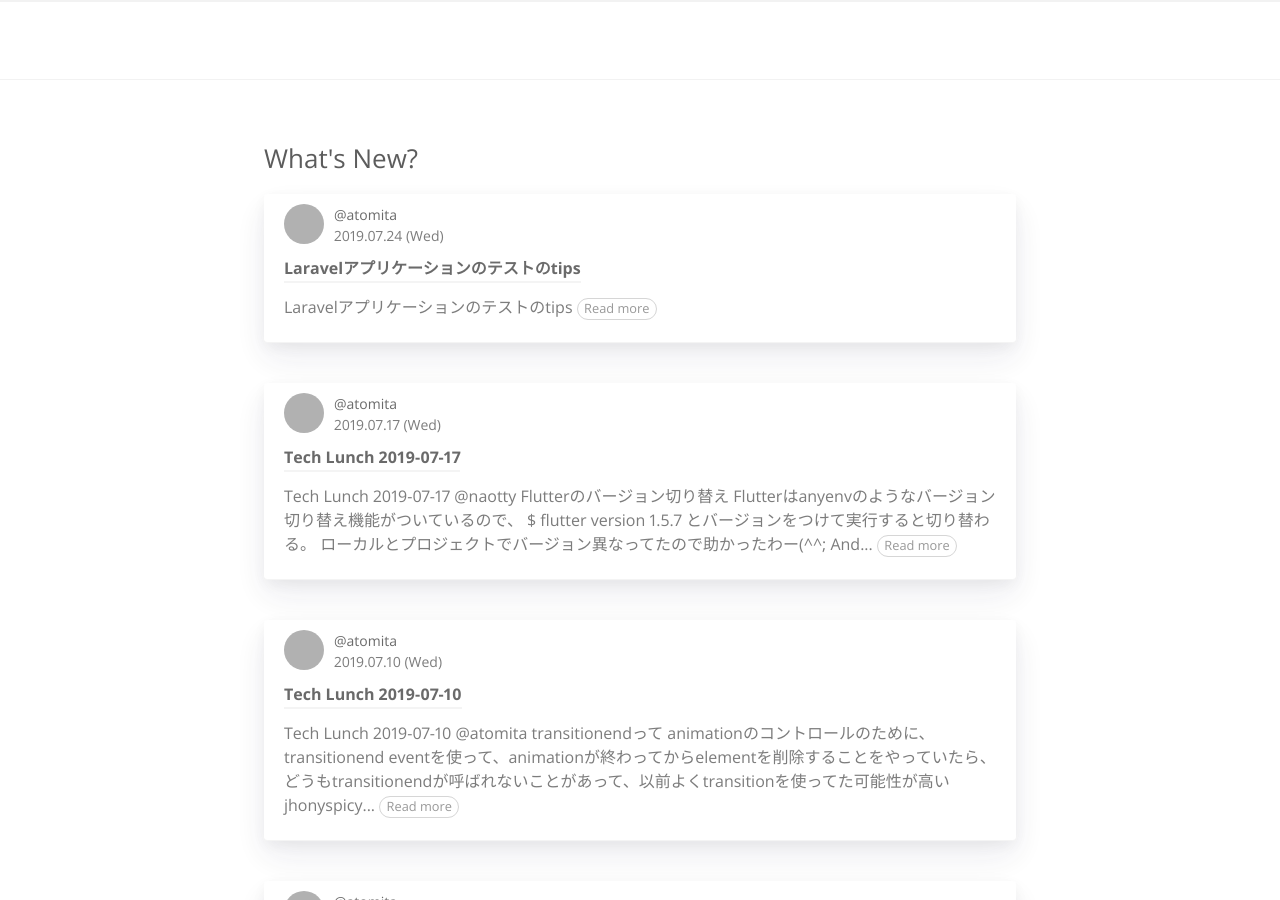
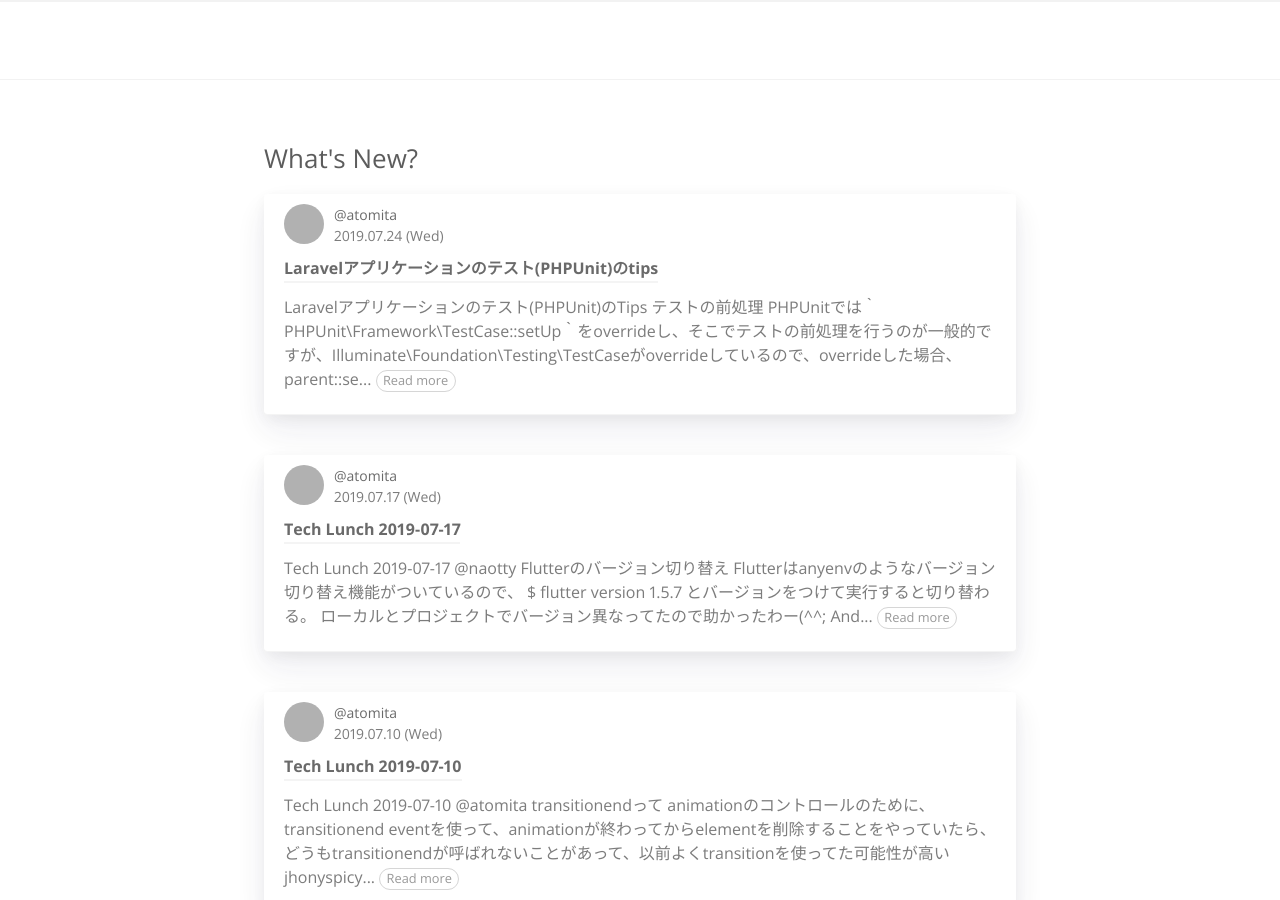
Before and after one commit to RyukyuInteractive/tech.ryukyu-i.co.jp, a Jekyll site: the page built from index.html, in a window 1280 px wide and 900 px high. Built offline with Jekyll 4.4.1, drawn with Linux system fonts in a browser that asks for light colours; a script that is not in the unit is left out; the list of posts is cut into pages by our own code; some of the changed lines change nothing that is shown; grey boxes are pictures that could not be loaded.

Commit message:
Update 2019-07-24-tips-for-testing-laravel-application.md

````diff
--- a/_posts/2019-07-24-tips-for-testing-laravel-application.md
+++ b/_posts/2019-07-24-tips-for-testing-laravel-application.md
@@ -1,10 +1,147 @@
 ---
 layout: post
-title:  'Laravelアプリケーションのテストのtips'
-date:   2019-07-24 13:00:00 +0900
+title:  'Laravelアプリケーションのテスト(PHPUnit)のtips'
+date:   2019-07-24 18:30:00 +0900
 comments: true
 author: atomita
 typora-root-url: ..
 ---
 
-# Laravelアプリケーションのテストのtips
+# Laravelアプリケーションのテスト(PHPUnit)のTips
+
+## テストの前処理
+PHPUnitでは｀PHPUnit\Framework\TestCase::setUp｀をoverrideし、そこでテストの前処理を行うのが一般的ですが、[`Illuminate\Foundation\Testing\TestCase`](https://github.com/laravel/framework/blob/5.8/src/Illuminate/Foundation/Testing/TestCase.php)がoverrideしているので、overrideした場合、`parent::setUp()`を呼び出す必要があります
+(documentにも明記されています)
+
+ちょっとしたことですが、抜けるとtestが動かなくてハマる、なんてことにもなりかねないので`Illuminate\Foundation\Testing\TestCase::afterApplicationCreated`を使って、`setUp`とは別にoverrideできるmethodを用意するのがお勧めです
+
+base: https://github.com/laravel/laravel/blob/5.7/tests/TestCase.php
+
+```diff
+namespace Tests;
+
+use Illuminate\Foundation\Testing\TestCase as BaseTestCase;
+
+abstract class TestCase extends BaseTestCase
+{
+    use CreatesApplication;
+
+    public function __construct(?string $name = null, array $data = [], string $dataName = '')
+    {
+        parent::__construct($name, $data, $dataName);
+        $this->afterApplicationCreated([$this, 'beforeTest']);
+    }
+
+    protected function beforeTest()
+    {
+        // override
+    }
+}
+```
+
+こうしておけば、`Tests\TestCase`を継承した各テストクラスでは`beforeTest`をoverrideすることでテストの前処理が行えます
+
+
+## php.iniの変更
+laravel固有ではないですが(^^;
+
+`ini_set`で変更可能なものだけですが、phpunit.xmlでphp.iniの設定が可能です
+
+base: https://github.com/laravel/laravel/blob/5.7/phpunit.xml
+
+```diff
+    <php>
+        <server name="APP_ENV" value="testing"/>
+        <server name="BCRYPT_ROUNDS" value="4"/>
+        <server name="CACHE_DRIVER" value="array"/>
+        <server name="MAIL_DRIVER" value="array"/>
+        <server name="QUEUE_CONNECTION" value="sync"/>
+        <server name="SESSION_DRIVER" value="array"/>
++        <ini name="assert.exception" value="1"/>
++        <ini name="assert.active" value="1"/>
+    </php>
+</phpunit>
+```
+
+Note: ↑は`assert`関数を有効化していますが、`zend.assertions`はiniファイルで設定する必要があります
+
+
+## descriptionにtest codeを表示する
+こちらも、laravel固有ではないですが(^^;
+
+素のままでも`assertEquals`などは値のdiffを表示してくれたりして十分便利なのですが、test codeのpathと行数だけじゃなく、test codeを表示してほしいと思いませんか？
+私は思いました
+(power-assertみたいに！なんて欲は言いません)
+
+[PHPでテスティングフレームワークを実装する前に知っておきたい勘所 #phperkaigi by 黒點 さん - niconare](https://niconare.nicovideo.jp/watch/kn2945)の真似になりますが、pathと行数がわかるんだからなんとかならないかなと思ってやってみた結果、`runTest`をoverrideしてtry/catchしてゴニョっとするのが良さそうです
+
+base: https://github.com/laravel/laravel/blob/5.7/tests/TestCase.php
+
+```php
+namespace Tests;
+
+use Illuminate\Foundation\Testing\TestCase as BaseTestCase;
+
+abstract class TestCase extends BaseTestCase
+{
+    use CreatesApplication;
+
+    protected function runTest()
+    {
+        try {
+            parent::runTest();
+        } catch (\Throwable $e) {
+            $code = $this->getTestCodeFromTrace($e->getTrace());
+            if ($code) {
+                $refrection = new \ReflectionClass(get_class($e));
+                $prop       = $refrection->getProperty('message');
+                $prop->setAccessible(true);
+                $value = $prop->getValue($e);
+                $prop->setValue($e, $value . PHP_EOL . PHP_EOL . $code . PHP_EOL);
+            }
+            throw $e;
+        }
+    }
+
+    private function getTestCodeFromTrace($trace)
+    {
+        foreach ($trace as $data) {
+            $file = $data['file'];
+            if (false === strpos($file, 'phpunit') && $file !== __FILE__) {
+                $testcase = $data;
+                break;
+            }
+        }
+        if (isset($testcase)) {
+            return $this->getTestCode($testcase['file'], $testcase['line']);
+        }
+    }
+
+    private function getTestCode($path, $line)
+    {
+        $file = file($path);
+        $row  = $file[$line - 1];
+        $code = [$row];
+        for ($i = 0; $i < 10; $i++) {
+            if (false === strpos($row, ';')) {
+                $row    = $file[$line + $i];
+                $code[] = $row;
+            }
+        }
+        $row = $code[0];
+        for ($i = 2; $i < 12; $i++) {
+            if (false === strpos($row, 'assert')) {
+                $row = $file[$line - $i];
+                array_unshift($code, $row);
+            }
+        }
+        return implode('', $code);
+    }
+}
+```
+
+
+----
+
+
+もし必要なら参考にしてみてください
````
